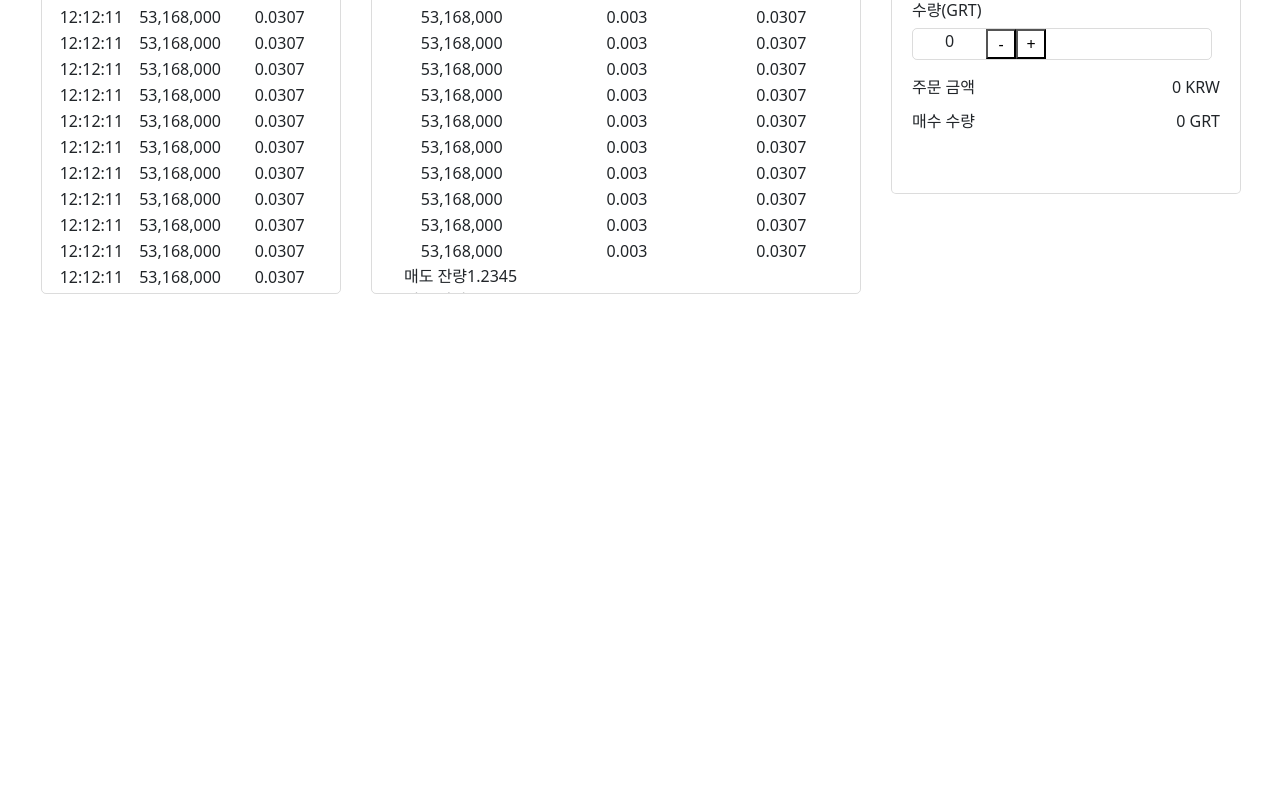
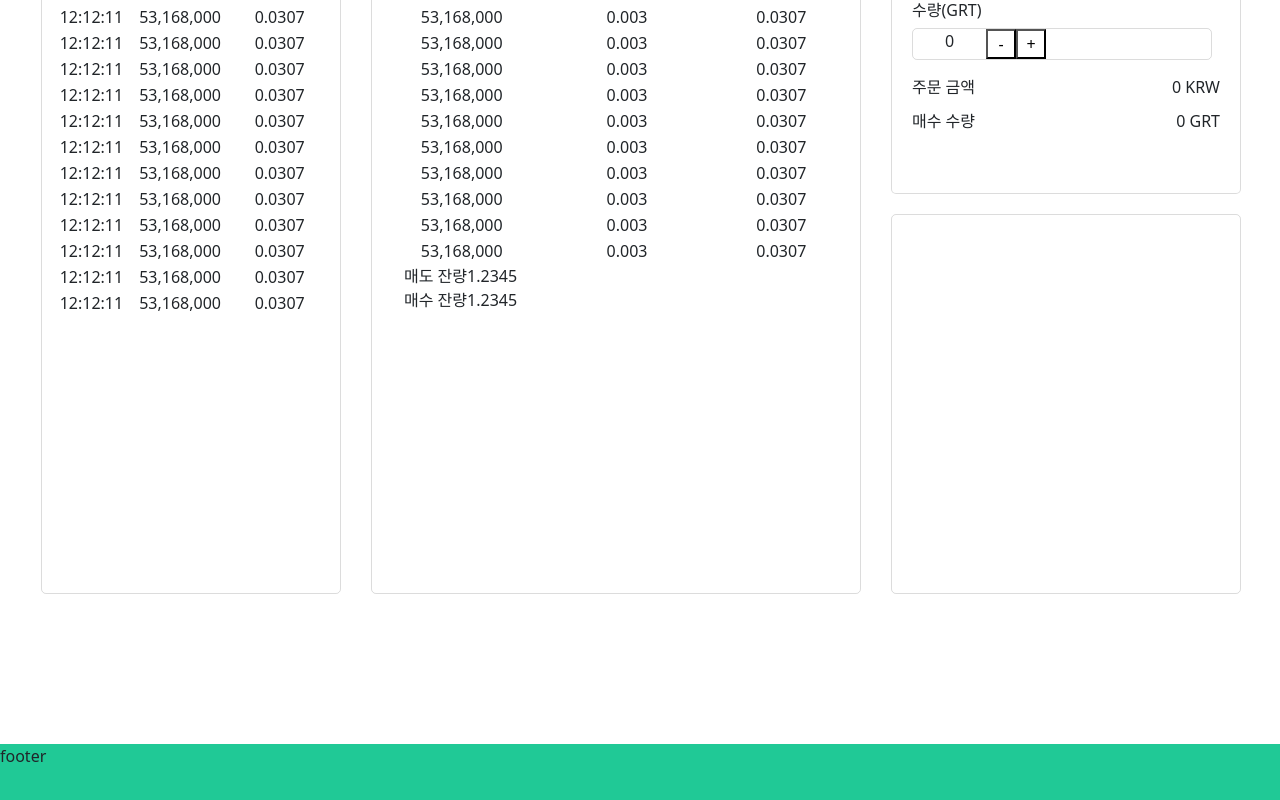
Before and after one commit to LSH7875/grootcoin, a Next.js app in the folder Front/: page / in a window 1280 px wide. Shown: the part 1072-1872 px from the top of the page. Before the commit the page ends 1366 px from the top, so only its background shows below. Built offline with nearby package versions, Linux system fonts and the light colour scheme.

Commit message:
메인페이지 레이아웃2

```diff
--- /dev/null
+++ b/Front/components/contract.jsx
@@ -0,0 +1,12 @@
+import { useState } from 'react'
+
+const contract = () =>{
+    const [contract,setContract] = useState(false)
+    return(
+        <div id="contractBox">
+
+        </div>
+    )
+}
+
+export default contract
--- /dev/null
+++ b/Front/components/footer.jsx
@@ -0,0 +1,9 @@
+const footer = () =>{
+    return(
+        <div id="footer">
+            footer
+        </div>
+    )
+}
+
+export default footer
--- /dev/null
+++ b/Front/css/contract.css
@@ -0,0 +1,7 @@
+#contractBox{
+    width: 350px;
+    height: 380px;
+    margin-top: 20px;
+    border:1px solid rgba(153, 153, 153, 0.342);
+    border-radius: 5px;
+}
--- /dev/null
+++ b/Front/css/footer.css
@@ -0,0 +1,5 @@
+#footer{
+    width:100%;
+    height: 300px;
+    background-color:rgba(32, 201, 150);
+}
--- a/Front/css/history.css
+++ b/Front/css/history.css
@@ -1,6 +1,6 @@
 #historyBox{
     width: 300px;
-    height: 500px;
+    height: 800px;
     border: 1px solid rgba(153, 153, 153, 0.342);
     border-radius: 5px;
     /* overflow-y: scroll; */
--- a/Front/css/main.css
+++ b/Front/css/main.css
@@ -66,3 +66,15 @@ a{
     left: 50%;
     transform: translateX(-50%);
 }
+
+.mainCon3{
+    position:absolute;
+    top: 400px;
+    left: 882px;
+}
+
+.lastCon{
+    width:100%;
+    position:absolute;
+    top: 1600px;
+}
--- a/Front/css/orderBook.css
+++ b/Front/css/orderBook.css
@@ -1,6 +1,6 @@
 #orderBookBox{
     width: 490px;
-    height: 500px;
+    height: 800px;
     border: 1px solid rgba(153, 153, 153, 0.342);
     border-radius: 5px;
     overflow-y: scroll;
--- a/Front/pages/_app.jsx
+++ b/Front/pages/_app.jsx
@@ -7,6 +7,8 @@ import '../css/orderBook.css'
 import '../css/main.css'
 import '../css/chart.css'
 import '../css/buyAndSell.css'
+import '../css/contract.css'
+import '../css/footer.css'
 
 const App=({Component,pageProps})=>{
     const globalContext=useContext(Store)
--- a/Front/pages/main.jsx
+++ b/Front/pages/main.jsx
@@ -2,6 +2,8 @@ import History from '../components/history'
 import OrderBook from '../components/orderBook'
 import Chart from '../components/chart'
 import BuyAndSell from '../components/buyAndSell'
+import Contract from '../components/contract'
+import Footer from '../components/footer'
 
 const main = ()=>{
     return(
@@ -13,7 +15,9 @@ const main = ()=>{
                 <li><History /></li>
                 <li><OrderBook /></li>
                 <li><BuyAndSell /></li>
+                <li className="mainCon3"><Contract /></li>
             </ul>
+            <div className="lastCon"><Footer /></div>
         </div>
     )
 }
```
Also changed, not shown: 1 other file (tests, documents, lock files or other folders).
